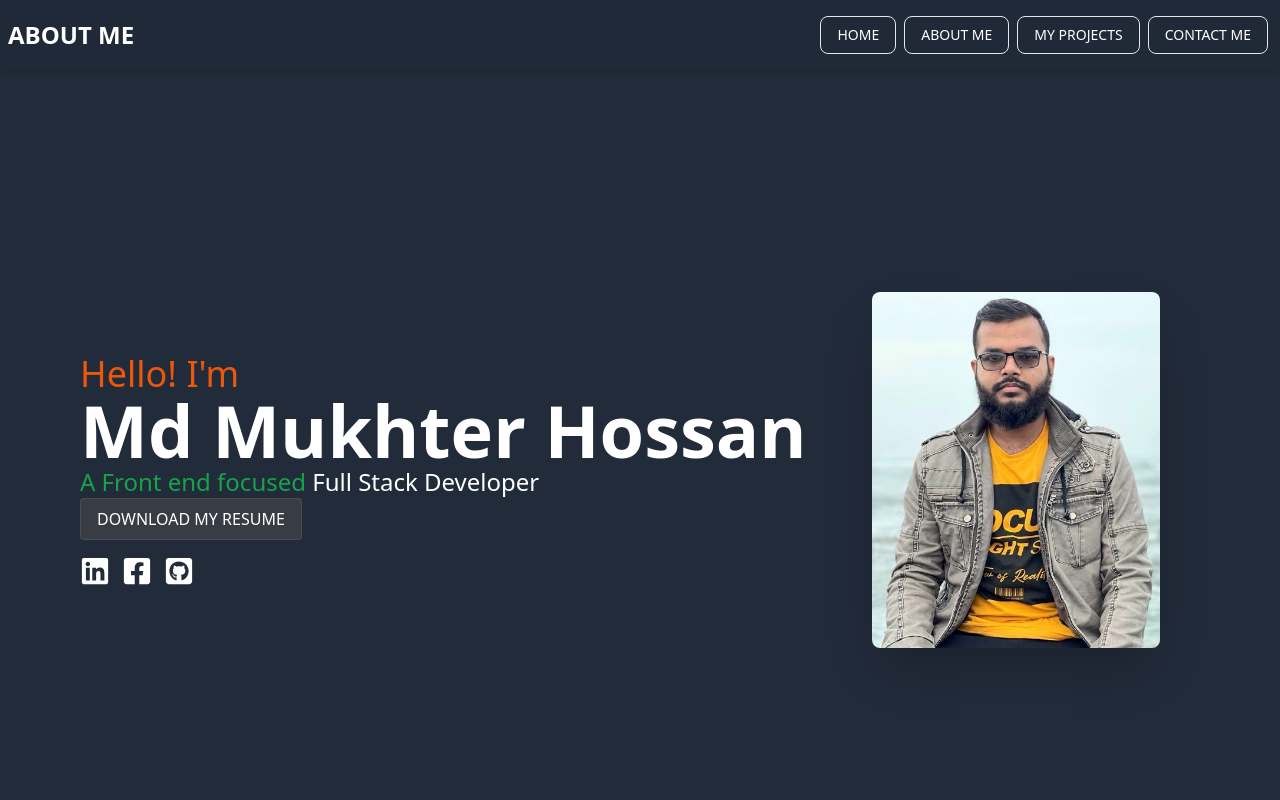
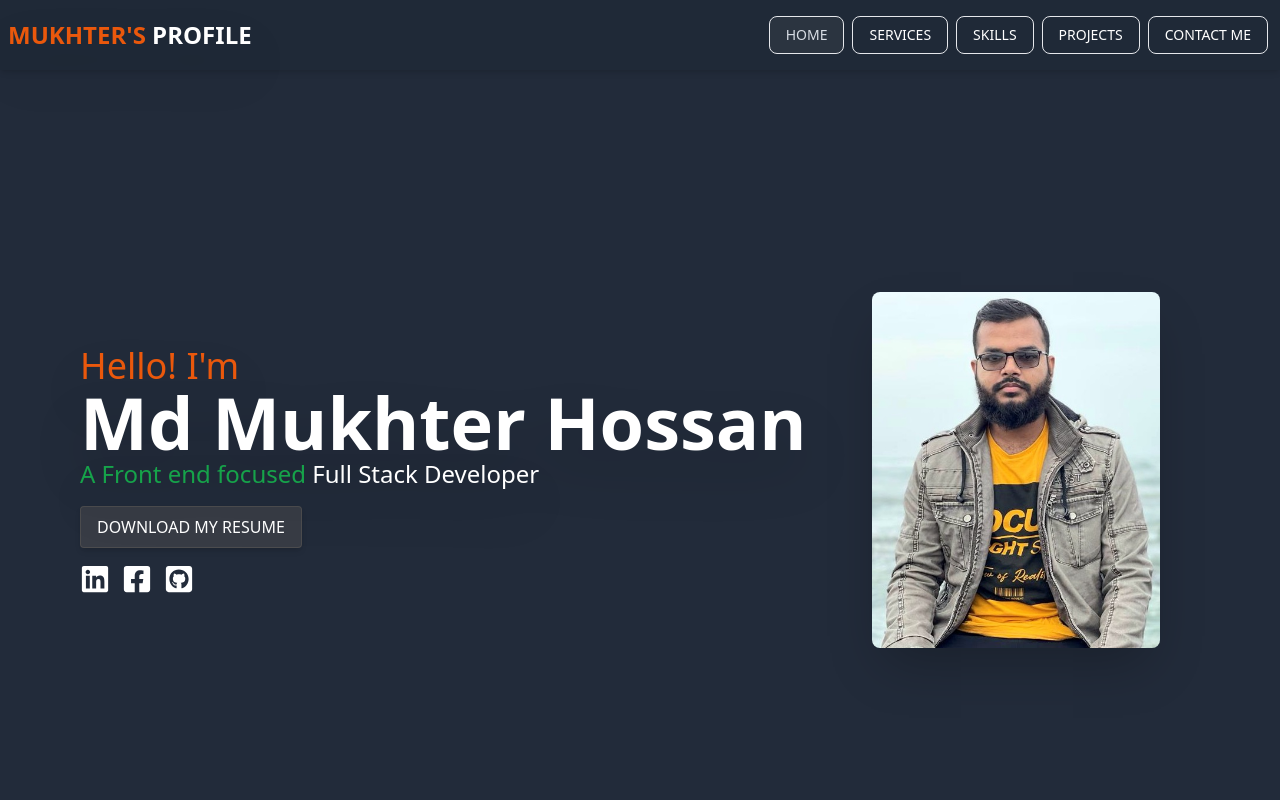
Before and after one commit to mohammadmukhter/mohammadmukhter-me, a React (Vite) app: page / in a window 1280 px wide. Shown: the top 800 px of the page. Built offline with nearby package versions, Linux system fonts and the light colour scheme.

Commit message:
bug fixed and optimize

```diff
--- a/src/pages/Banner/Banner.jsx
+++ b/src/pages/Banner/Banner.jsx
@@ -25,9 +25,13 @@ const Banner = () => {
         </div>
         <div className="lg:w-2/3 w-full space-y-4">
           <div>
-            <h3 className="text-4xl text-orange-600">Hello! I'm </h3>
-            <h1 className="text-7xl font-bold">Md Mukhter Hossan</h1>
-            <p className="text-2xl ">
+            <h3 className="text-4xl text-orange-600 drop-shadow-2xl">
+              Hello! I'm{" "}
+            </h3>
+            <h1 className="text-7xl font-bold drop-shadow-2xl">
+              Md Mukhter Hossan
+            </h1>
+            <p className="text-2xl drop-shadow-2xl">
               <span className="text-green-600">A Front end focused</span> Full
               Stack Developer
             </p>
@@ -38,7 +42,7 @@ const Banner = () => {
             target="_blank"
             rel="noopener noreferrer"
           >
-            <button className="bg-orange-200/10 text-white font-medium uppercase px-4 py-2 border-[1px] border-orange-200/10 hover:bg-orange-200 hover:text-gray-800 hover:border-[1px] hover:border-white rounded">
+            <button className="bg-orange-200/10 text-white font-medium uppercase px-4 py-2 border-[1px] border-orange-200/10 hover:bg-orange-200 hover:text-gray-800 hover:border-[1px] hover:border-white rounded mt-4 shadow-md">
               Download my Resume
             </button>
           </a>
--- a/src/pages/Contact/Contact.jsx
+++ b/src/pages/Contact/Contact.jsx
@@ -3,7 +3,7 @@ import { useRef } from "react";
 import { FaTelegramPlane } from "react-icons/fa";
 
 const Contact = () => {
-  const form = useRef(null);
+  const form = useRef();
 
   const sendEmail = (e) => {
     e.preventDefault();
--- a/src/pages/Home/Home.jsx
+++ b/src/pages/Home/Home.jsx
@@ -17,11 +17,24 @@ const Home = () => {
         {/* <div className="absolute top-0 left-0 bg-black/70 h-full w-full text-white"></div> */}
         <div className="text-white relative">
           <NavBar></NavBar>
-          <Banner></Banner>
-          <Services></Services>
-          <Skill></Skill>
-          <Projects></Projects>
-          <Contact></Contact>
+          <div id="home">
+            <Banner></Banner>
+          </div>
+          <div id="services">
+            <Services></Services>
+          </div>
+
+          <div id="skill">
+            <Skill></Skill>
+          </div>
+          <div className="projects">
+            <Projects></Projects>
+          </div>
+
+          <div className="contactMe">
+            <Contact></Contact>
+          </div>
+
           <Footer></Footer>
         </div>
       </div>
--- a/src/pages/NavBar/NavBar.jsx
+++ b/src/pages/NavBar/NavBar.jsx
@@ -1,36 +1,71 @@
-import { Link } from "react-router-dom";
+import { Link } from "react-scroll";
 
 const NavBar = () => {
   const navList = (
     <>
       <li>
         <Link
+          activeClass="active"
+          spy={true}
+          smooth={true}
+          offset={-70}
+          duration={500}
           className="text-white bg-gray-800 border-[1px] font-medium uppercase hover:text-gray-800 hover:bg-orange-200 focus:visited:text-red-600 focus:visited:bg-orange-200"
-          to="/"
+          to="home"
         >
           Home
         </Link>
       </li>
       <li>
         <Link
+          activeClass="active"
+          spy={true}
+          smooth={true}
+          offset={-70}
+          duration={500}
           className="text-white bg-gray-800 border-[1px] font-medium uppercase hover:text-gray-800 hover:bg-orange-200 focus:visited:text-red-600 focus:visited:bg-orange-200"
-          to="/"
+          to="services"
         >
-          About me
+          Services
+        </Link>
+      </li>
+
+      <li>
+        <Link
+          activeClass="active"
+          spy={true}
+          smooth={true}
+          offset={-70}
+          duration={500}
+          className="text-white bg-gray-800 border-[1px] font-medium uppercase hover:text-gray-800 hover:bg-orange-200 focus:visited:text-red-600 focus:visited:bg-orange-200"
+          to="skill"
+        >
+          Skills
+        </Link>
+      </li>
+
+      <li>
+        <Link
+          activeClass="active"
+          spy={true}
+          smooth={true}
+          offset={-70}
+          duration={500}
+          className="text-white bg-gray-800 border-[1px] font-medium uppercase hover:text-gray-800 hover:bg-orange-200 focus:visited:text-red-600 focus:visited:bg-orange-200"
+          to="projects"
+        >
+          Projects
         </Link>
       </li>
       <li>
         <Link
+          activeClass="active"
+          spy={true}
+          smooth={true}
+          offset={-70}
+          duration={500}
           className="text-white bg-gray-800 border-[1px] font-medium uppercase hover:text-gray-800 hover:bg-orange-200 focus:visited:text-red-600 focus:visited:bg-orange-200"
-          to="/"
-        >
-          my projects
-        </Link>
-      </li>
-      <li>
-        <Link
-          className="text-white bg-gray-800 border-[1px] font-medium uppercase hover:text-gray-800 hover:bg-orange-200 focus:visited:text-red-600 focus:visited:bg-orange-200"
-          to="/"
+          to="contactMe"
         >
           Contact me
         </Link>
@@ -65,8 +100,16 @@ const NavBar = () => {
               {navList}
             </ul>
           </div>
-          <Link to="/" className=" uppercase font-bold text-2xl">
-            About Me
+          <Link
+            activeClass="active"
+            spy={true}
+            smooth={true}
+            offset={-70}
+            duration={500}
+            to="home"
+            className=" uppercase font-bold text-2xl hover:cursor-pointer drop-shadow-2xl"
+          >
+            <span className="text-orange-600">Mukhter's</span> Profile
           </Link>
         </div>
         <div className="navbar-end hidden lg:flex">
--- a/src/pages/Projects/Projects.jsx
+++ b/src/pages/Projects/Projects.jsx
@@ -8,15 +8,15 @@ const Projects = () => {
   return (
     <div>
       <div className="py-12 bg-gray-800/90">
-        <h2 className="text-6xl font-bold uppercase text-center">
+        <h2 className="text-6xl font-bold uppercase text-center drop-shadow-2xl">
           All Projects
         </h2>
-        <h3 className="text-center text-2xl">
+        <h3 className="text-center text-2xl drop-shadow-2xl">
           <span className="text-orange-600">My</span> Projects
         </h3>
         <div className="px-4 py-8 grid grid-cols-1 gap-4">
           {/* project one No: */}
-          <div className="card w-full h-auto rounded-md bg-neutral text-neutral-content">
+          <div className="card w-full h-auto rounded-md bg-neutral text-neutral-content shadow-md">
             <div className="card-body text-white grid grid-cols-1 lg:grid-cols-2">
               <div className="px-4">
                 <div className="flex justify-between">
@@ -134,7 +134,7 @@ const Projects = () => {
           </div>
 
           {/* project two No */}
-          <div className="card w-full h-auto rounded-md bg-neutral text-neutral-content">
+          <div className="card w-full h-auto rounded-md bg-neutral text-neutral-content shadow-md">
             <div className="card-body text-white grid grid-cols-1 lg:grid-cols-2">
               <div className="px-4">
                 <div className="flex justify-between">
@@ -239,7 +239,7 @@ const Projects = () => {
           </div>
 
           {/* project Three No */}
-          <div className="card w-full h-auto rounded-md bg-neutral text-neutral-content">
+          <div className="card w-full h-auto rounded-md bg-neutral text-neutral-content shadow-md">
             <div className="card-body text-white grid grid-cols-1 lg:grid-cols-2">
               <div className="px-4">
                 <div className="flex justify-between">
--- a/src/pages/Services/Services.jsx
+++ b/src/pages/Services/Services.jsx
@@ -19,8 +19,10 @@ import { FreeMode, Pagination } from "swiper";
 const Services = () => {
   return (
     <div className="py-12 bg-gray-800/90">
-      <h2 className="text-6xl font-bold uppercase text-center">What I do?</h2>
-      <h3 className="text-center text-2xl">
+      <h2 className="text-6xl font-bold uppercase text-center drop-shadow-2xl">
+        What I do?
+      </h2>
+      <h3 className="text-center text-2xl drop-shadow-2xl">
         <span className="text-orange-600">My</span> Services
       </h3>
       <div className="px-4 py-8">
@@ -49,7 +51,7 @@ const Services = () => {
           className="mySwiper"
         >
           <SwiperSlide className="rounded-lg">
-            <div className="card w-full h-96 rounded-md bg-neutral text-neutral-content">
+            <div className="card w-full h-96 rounded-md bg-neutral text-neutral-content shadow-md">
               <div className="card-body items-center text-white ">
                 <span>
                   <FaReact className="text-7xl"></FaReact>
@@ -92,9 +94,8 @@ const Services = () => {
               </div>
             </div>
           </SwiperSlide>
-
           <SwiperSlide className="rounded-lg">
-            <div className="card w-full h-96 rounded-md bg-neutral text-neutral-content">
+            <div className="card w-full h-96 rounded-md bg-neutral text-neutral-content shadow-md">
               <div className="card-body items-center text-white">
                 <span>
                   <FaServer className="text-7xl"></FaServer>
@@ -138,7 +139,7 @@ const Services = () => {
             </div>
           </SwiperSlide>
           <SwiperSlide className="rounded-lg">
-            <div className="card w-full h-96 rounded-md bg-neutral text-neutral-content">
+            <div className="card w-full h-96 rounded-md bg-neutral text-neutral-content shadow-md">
               <div className="card-body items-center text-white">
                 <span>
                   <FaPager className="text-7xl"></FaPager>
@@ -176,7 +177,7 @@ const Services = () => {
             </div>
           </SwiperSlide>
           <SwiperSlide className="rounded-lg">
-            <div className="card w-full h-96 rounded-md bg-neutral text-neutral-content">
+            <div className="card w-full h-96 rounded-md bg-neutral text-neutral-content shadow-md">
               <div className="card-body items-center text-white">
                 <span>
                   <FaDrawPolygon className="text-7xl"></FaDrawPolygon>
```
Also changed, not shown: src/pages/Skill/Skill.jsx (+11 -11 lines).
